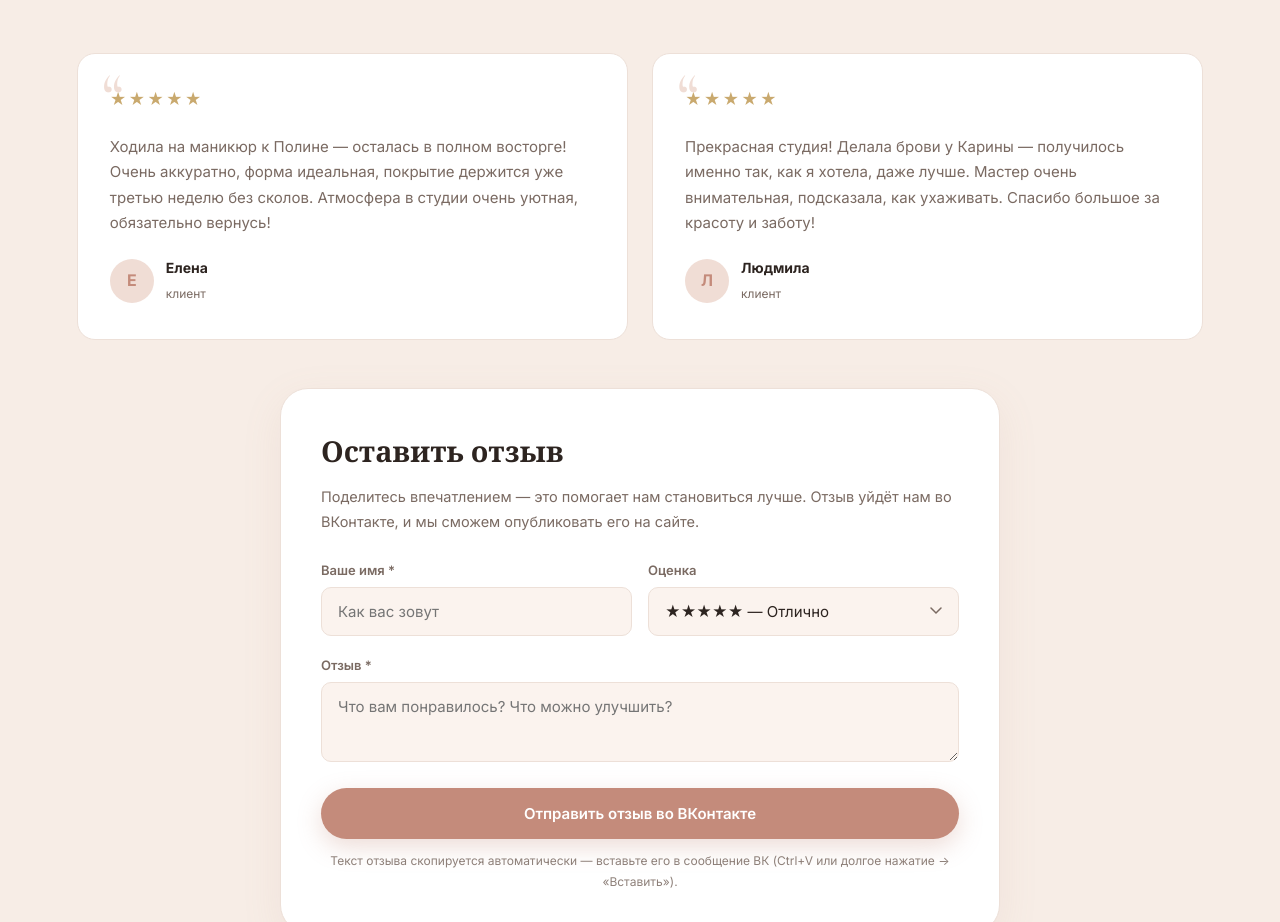
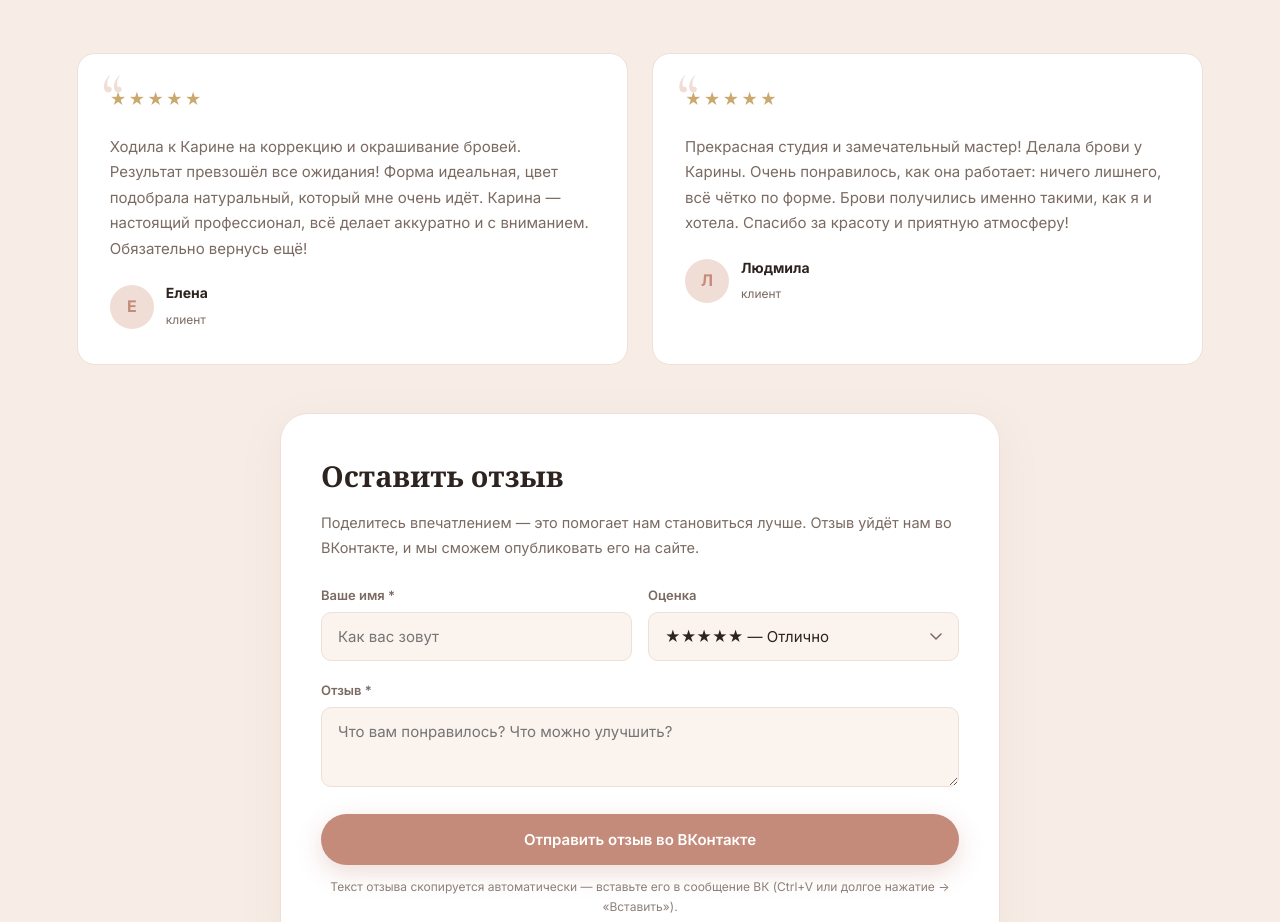
Before and after one commit to apo-001/karina-beauty.github.io, a plain HTML site: page index.html in a window 1280 px wide. Shown: the part 4600-5522 px from the top of the page. Drawn offline with nearby package versions, Linux system fonts and the light colour scheme.

Commit message:
Update index.html

```diff
--- a/index.html
+++ b/index.html
@@ -1518,19 +1518,18 @@
   /* ============================================================
      ОТЗЫВЫ
      ============================================================ */
-  const REVIEWS = [
+    const REVIEWS = [
     {
       name: "Елена",
       rating: 5,
-      text: "Ходила на маникюр к Полине — осталась в полном восторге! Очень аккуратно, форма идеальная, покрытие держится уже третью неделю без сколов. Атмосфера в студии очень уютная, обязательно вернусь!"
+      text: "Ходила к Карине на коррекцию и окрашивание бровей. Результат превзошёл все ожидания! Форма идеальная, цвет подобрала натуральный, который мне очень идёт. Карина — настоящий профессионал, всё делает аккуратно и с вниманием. Обязательно вернусь ещё!"
     },
     {
       name: "Людмила",
       rating: 5,
-      text: "Прекрасная студия! Делала брови у Карины — получилось именно так, как я хотела, даже лучше. Мастер очень внимательная, подсказала, как ухаживать. Спасибо большое за красоту и заботу!"
+      text: "Прекрасная студия и замечательный мастер! Делала брови у Карины. Очень понравилось, как она работает: ничего лишнего, всё чётко по форме. Брови получились именно такими, как я и хотела. Спасибо за красоту и приятную атмосферу!"
     }
   ];
-
   function renderReviews() {
     const grid = document.getElementById('reviewsGrid');
     if (!grid) return;
```
